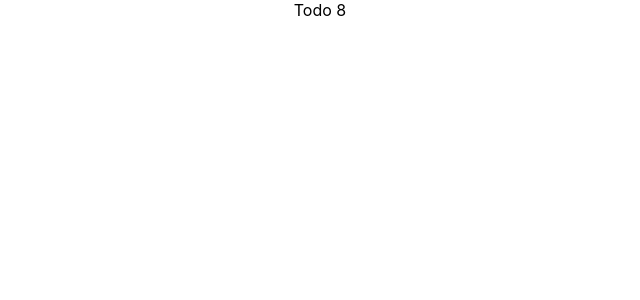
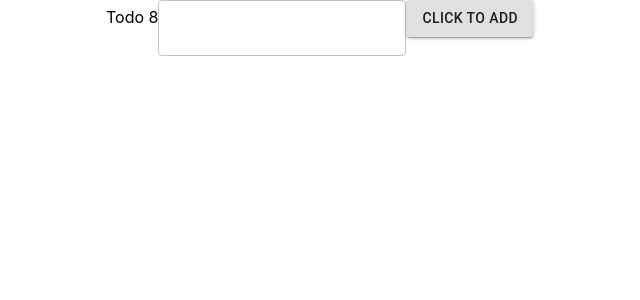
Before and after one commit to adamrturman/todo8, a React (Create React App) app: page / in a window 1280 px wide. Shown: the top 300 px of the page, without its empty margins (320-960 px from the left). Built offline with nearby package versions, Linux system fonts and the light colour scheme.

Commit message:
set up mui, imported simple unit tests, working on input area

```diff
--- a/package.json
+++ b/package.json
@@ -3,6 +3,7 @@
   "version": "0.1.0",
   "private": true,
   "dependencies": {
+    "@material-ui/core": "^4.11.3",
     "@testing-library/jest-dom": "^5.11.10",
     "@testing-library/react": "^11.2.6",
     "@testing-library/user-event": "^12.8.3",
--- a/src/App.tsx
+++ b/src/App.tsx
@@ -1,10 +1,23 @@
-import React from 'react';
+import React, {useState} from 'react';
 import './App.css';
+import Todo from "./interfaces/Todo";
+import InputArea from "./components/InputArea/InputArea";
 
 function App() {
+    const [list, setList] = useState<Todo[]>([]);
+
+    const createTodoToAdd = (task: string) => {
+      const toDoToAdd: Todo = {
+          text: task,
+          isCompleted: false
+      };
+      setList([...list, toDoToAdd]);
+    };
+
   return (
     <div className="App">
       Todo 8
+        <InputArea />
     </div>
   );
 }
--- /dev/null
+++ b/src/components/InputArea/InputArea.tsx
@@ -0,0 +1,18 @@
+import React, {ChangeEvent, useState} from "react";
+import TextField from '@material-ui/core/TextField';
+import Button from '@material-ui/core/Button';
+
+export default function InputArea() {
+    const [task, setTask] = useState<string>('');
+
+    const handleChange = (event: ChangeEvent<HTMLInputElement>) => {
+        setTask(event.target.value);
+    }
+
+    return (
+        <>
+            <TextField variant="outlined" onChange={handleChange} />
+            <Button variant="contained">Click to add</Button>
+        </>
+    );
+}
--- /dev/null
+++ b/src/interfaces/Todo.ts
@@ -0,0 +1,4 @@
+export default interface Todo {
+    text: string;
+    isCompleted: boolean;
+}
```
Also changed, not shown: 2 other files (tests, documents, lock files or other folders).
